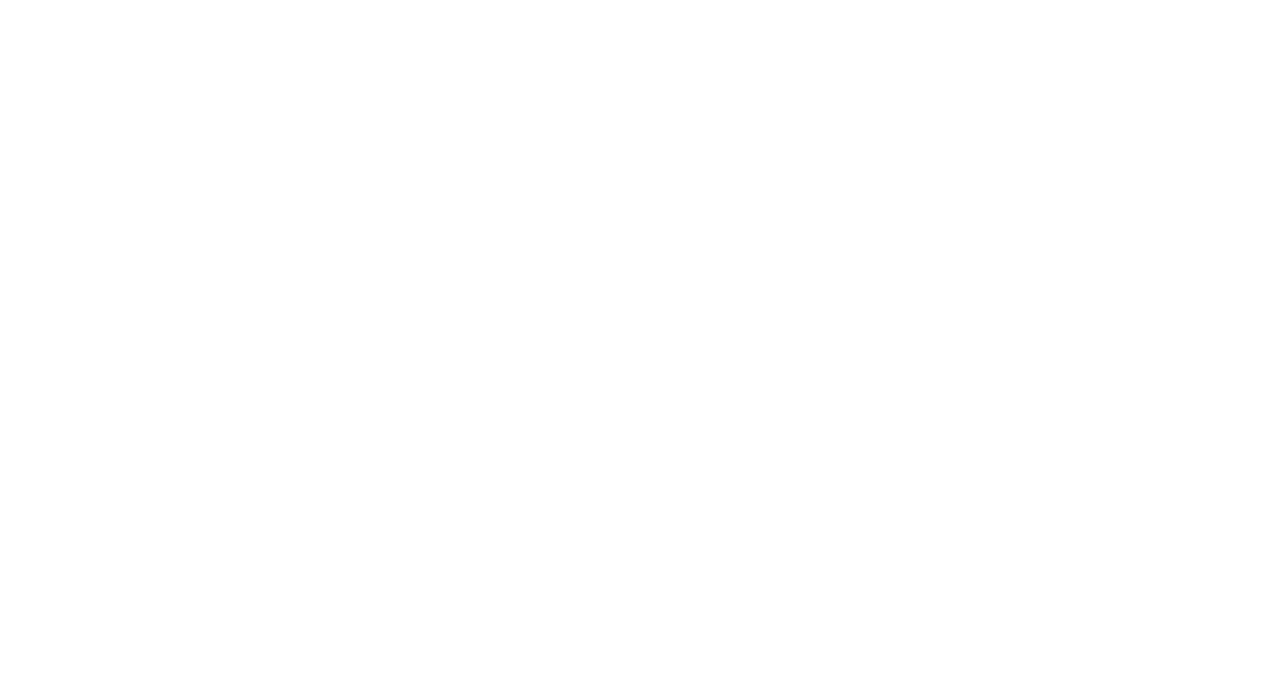
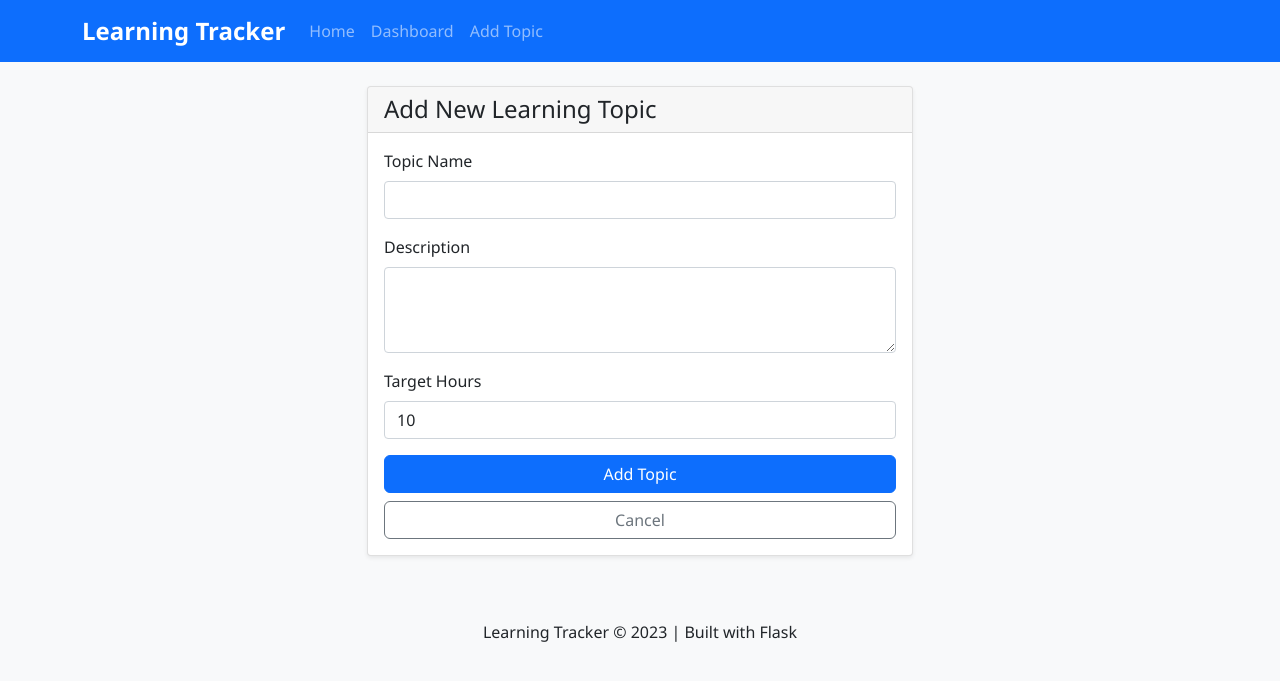
Before and after one commit to mathiasmunene/Personal_Learning_Tracker, a Flask app: page /topic/add in a window 1280 px wide. Before the commit the part shown is empty. Shown: the top 681 px of the page. Run offline with Flask 3, Linux system fonts and the light colour scheme.

Commit message:
syntax error fised

```diff
--- a/app/templates/add_topic.html
+++ b/app/templates/add_topic.html
@@ -0,0 +1,39 @@
+{% extends "base.html" %}
+
+{% block title %}Add Topic - Learning Tracker{% endblock %}
+
+{% block content %}
+<div class="row justify-content-center">
+    <div class="col-md-6">
+        <div class="card">
+            <div class="card-header">
+                <h4 class="card-title mb-0">Add New Learning Topic</h4>
+            </div>
+            <div class="card-body">
+                <form method="POST" action="{{ url_for('main.add_topic') }}">
+                    <div class="mb-3">
+                        <label for="name" class="form-label">Topic Name</label>
+                        <input type="text" class="form-control" id="name" name="name" required>
+                    </div>
+
+                    <div class="mb-3">
+                        <label for="description" class="form-label">Description</label>
+                        <textarea class="form-control" id="description" name="description" rows="3"></textarea>
+                    </div>
+
+                    <div class="mb-3">
+                        <label for="target_hours" class="form-label">Target Hours</label>
+                        <input type="number" class="form-control" id="target_hours" name="target_hours"
+                               value="10" min="1" step="0.5">
+                    </div>
+
+                    <div class="d-grid gap-2">
+                        <button type="submit" class="btn btn-primary">Add Topic</button>
+                        <a href="{{ url_for('main.index') }}" class="btn btn-outline-secondary">Cancel</a>
+                    </div>
+                </form>
+            </div>
+        </div>
+    </div>
+</div>
+{% endblock %}
```
Also changed, not shown: app/templates/dashboard.html (+4 -4 lines), app/templates/index.html (+7 -1 lines).
